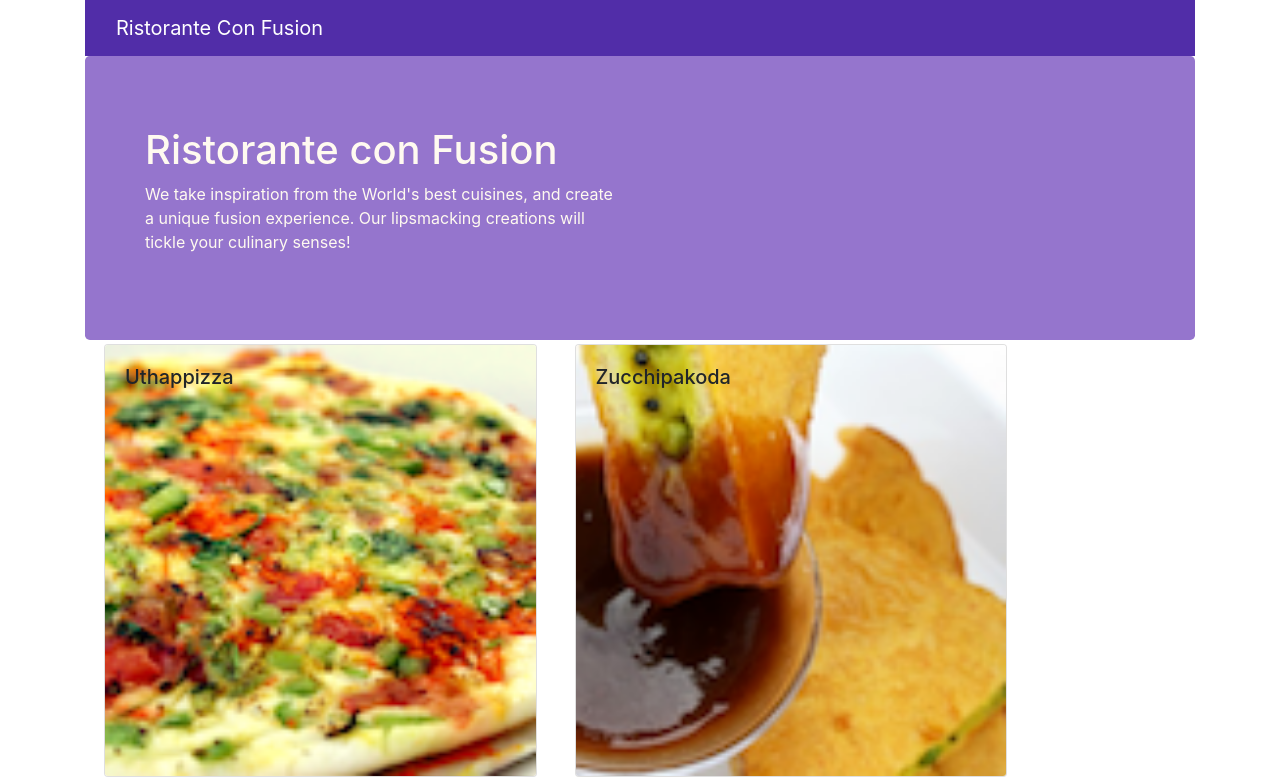
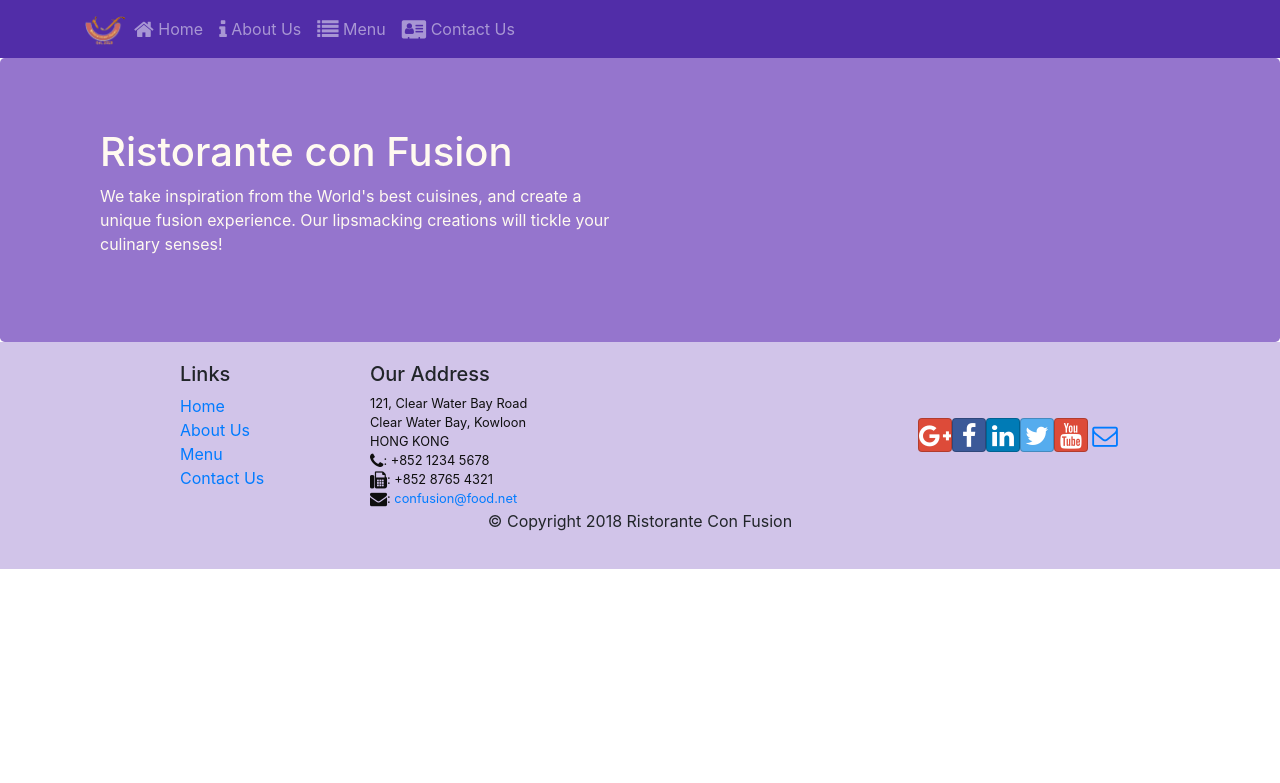
Before and after one commit to JShanmukhRao/Madre-React-Restaurant, a React (Create React App) app: page /dish in a window 1280 px wide. Shown: the top 783 px of the page. Built offline with nearby package versions, Linux system fonts and the light colour scheme.

Commit message:
React Router

```diff
--- a/package.json
+++ b/package.json
@@ -9,6 +9,7 @@
     "react": "^16.8.6",
     "react-dom": "^16.8.6",
     "react-popper": "0.9.2",
+    "react-router-dom": "4.2.2",
     "react-scripts": "3.0.1",
     "reactstrap": "5.0.0"
   },
--- a/src/App.js
+++ b/src/App.js
@@ -2,16 +2,18 @@
 import React, { Component } from 'react';
 import Main from './components/MainComponent';
 import './App.css';
+import {BrowserRouter} from 'react-router-dom'
 
 class App extends Component {
 
    render(){
   return (
 
-
-                <div className="container">
+              <BrowserRouter>
+                <div>
                    <Main />
           </div>
+          </BrowserRouter>
   );
 }
 }
--- a/src/components/FooterComponent.js
+++ b/src/components/FooterComponent.js
@@ -1,5 +1,5 @@
 import React from 'react';
-
+import { Link } from 'react-router-dom';
 function Footer(props) {
     return(
     <div className="footer">
@@ -8,10 +8,10 @@ function Footer(props) {
                 <div className="col-4 offset-1 col-sm-2">
                     <h5>Links</h5>
                     <ul className="list-unstyled">
-                        <li><a href="#">Home</a></li>
-                        <li><a href="#">About</a></li>
-                        <li><a href="#">Menu</a></li>
-                        <li><a href="contactus.html">Contact</a></li>
+                       <li><Link to='/home'>Home</Link></li>
+                        <li><Link to='/aboutus'>About Us</Link></li>
+                        <li><Link to='/menu'>Menu</Link></li>
+                        <li><Link to='/contactus'>Contact Us</Link></li>
                     </ul>
                 </div>
                 <div className="col-7 col-sm-5">
--- a/src/components/HeaderComponent.js
+++ b/src/components/HeaderComponent.js
@@ -1,13 +1,45 @@
-import React, { Component } from 'react';
-import { Navbar, NavbarBrand, Jumbotron } from 'reactstrap';
+import { Nav, Navbar, NavbarBrand, NavbarToggler, Collapse, NavItem, Jumbotron } from 'reactstrap';
+import { NavLink } from 'react-router-dom';
+import React ,{Component} from 'react'
+class Header extends Component {
+    constructor(props) {
+        super(props);
 
-class Header extends Component {
+        this.toggleNav = this.toggleNav.bind(this);
+        this.state = {
+          isNavOpen: false
+        };
+      }
+
+      toggleNav() {
+        this.setState({
+          isNavOpen: !this.state.isNavOpen
+        });
+      }
+
     render() {
         return(
-    <React.Fragment>
-      <Navbar dark >
+            <div>
+                <Navbar dark expand="md">
                     <div className="container">
-            <NavbarBrand href="/">Ristorante Con Fusion</NavbarBrand>
+                       <NavbarToggler onClick={this.toggleNav} />
+                        <NavbarBrand className="mr-auto" href="/"><img src='assets/images/logo.png' height="30" width="41" alt='Ristorante Con Fusion' /></NavbarBrand>
+                        <Collapse isOpen={this.state.isNavOpen} navbar>
+                            <Nav navbar>
+                            <NavItem>
+                                <NavLink className="nav-link"  to='/home'><span className="fa fa-home fa-lg"></span> Home</NavLink>
+                            </NavItem>
+                            <NavItem>
+                                <NavLink className="nav-link" to='/aboutus'><span className="fa fa-info fa-lg"></span> About Us</NavLink>
+                            </NavItem>
+                            <NavItem>
+                                <NavLink className="nav-link"  to='/menu'><span className="fa fa-list fa-lg"></span> Menu</NavLink>
+                            </NavItem>
+                            <NavItem>
+                                <NavLink className="nav-link" to='/contactus'><span className="fa fa-address-card fa-lg"></span> Contact Us</NavLink>
+                            </NavItem>
+                            </Nav>
+                       </Collapse>
                     </div>
                 </Navbar>
                 <Jumbotron>
@@ -20,9 +52,8 @@ class Header extends Component {
                         </div>
                     </div>
                 </Jumbotron>
-    </React.Fragment>
+            </div>
         );
     }
 }
-
 export default Header;
--- /dev/null
+++ b/src/components/HomeComponent.js
@@ -0,0 +1,11 @@
+import React from 'react';
+
+function Home(props)
+{
+	return(
+<div>
+   <h4>Home</h4>
+   </div>
+);
+}
+export default Home;
--- a/src/components/MainComponent.js
+++ b/src/components/MainComponent.js
@@ -5,6 +5,8 @@ import DishDetail from './DishdetailComponent';
 import { DISHES } from '../shared/dishes';
 import Header from './HeaderComponent';
 import Footer from './FooterComponent';
+import Home from './HomeComponent';
+import {Switch,Route,Redirect} from 'react-router-dom';
 class Main extends Component {
 
   constructor(props) {
@@ -20,12 +22,27 @@ class Main extends Component {
   }
 
   render() {
+    const HomePage = () => {
+      return(
+          <Home
+          />
+      );
+    }
+    const DishPage =()=>{  return(      <DishDetail selectedDish={this.state.dishes.filter((dish) => dish.id === this.state.selectedDish)[0]} />
+);
+
+    }
     return (
       <div>
 
         <Header />
-        <Menu dishes={this.state.dishes} onClick={(dishId) => this.onDishSelect(dishId)} />
-        <DishDetail selectedDish={this.state.dishes.filter((dish) => dish.id === this.state.selectedDish)[0]} />
+        <Switch>
+        <Route exac path="/menu" component={()=><Menu dishes={this.state.dishes} />} />
+        <Route path="/home" component={HomePage} />
+        <Route path="/dish" component={DishPage} />
+          <Redirect to="/home" />
+
+        </Switch>
         <Footer />
       </div>
     );
--- a/src/components/MenuComponent.js
+++ b/src/components/MenuComponent.js
@@ -4,8 +4,8 @@ import { Card, CardImg, CardImgOverlay,
 
     function RenderMenuItem ({dish, onClick}) {
         return (
-            <Card
-                onClick={() => onClick(dish.id)}>
+            <Card>
+
                 <CardImg width="100%" src={dish.image} alt={dish.name} />
                 <CardImgOverlay>
                     <CardTitle>{dish.name}</CardTitle>
```
Also changed, not shown: 1 other file (tests, documents, lock files or other folders). Lines whose indentation alone changed are shown as unchanged.
